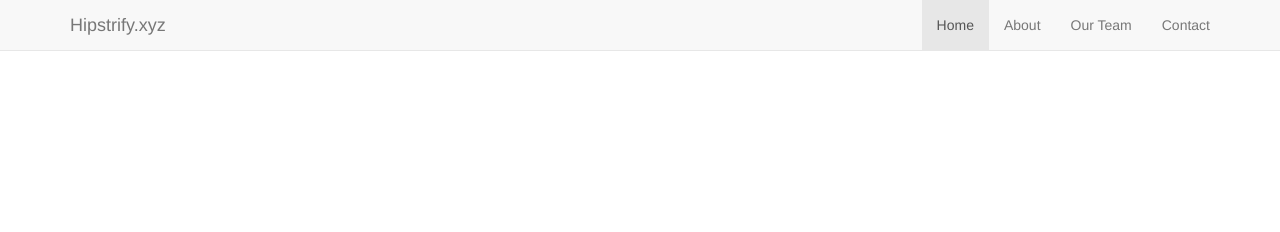
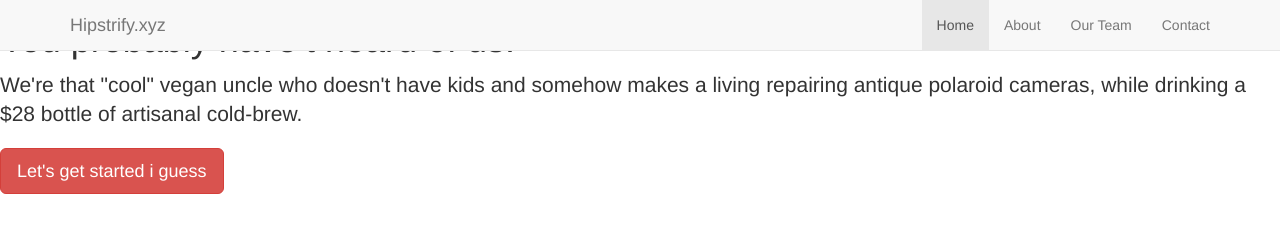
Before and after one commit to ArminasBek/Hipstrify.io, a plain HTML site: page index.html in a window 1280 px wide. Drawn offline with nearby package versions, Linux system fonts and the light colour scheme.

Commit message:
Added cover markup

```diff
--- a/index.html
+++ b/index.html
@@ -29,6 +29,14 @@
         </div> <!-- end of collapse -->
       </div> <!-- end of container -->
     </nav>
+    <div class="cover">
+      <div class="cover-text">
+        <h1>You probably have&rsquo;t heard of us.</h1>
+        <p class="lead">We're that "cool" vegan uncle who doesn't have kids and somehow makes a living repairing antique polaroid cameras, while drinking a $28 bottle of artisanal cold-brew.</p>
+        <a href="#why-us" role="button" class="btn btn-danger btn-lg">Let's get started i guess</a>
+      </div> <!-- end of cover text -->
+
+    </div> <!-- end of cover -->
 
 
     <script src="https://ajax.googleapis.com/ajax/libs/jquery/1.11.3/jquery.min.js"></script>
```
